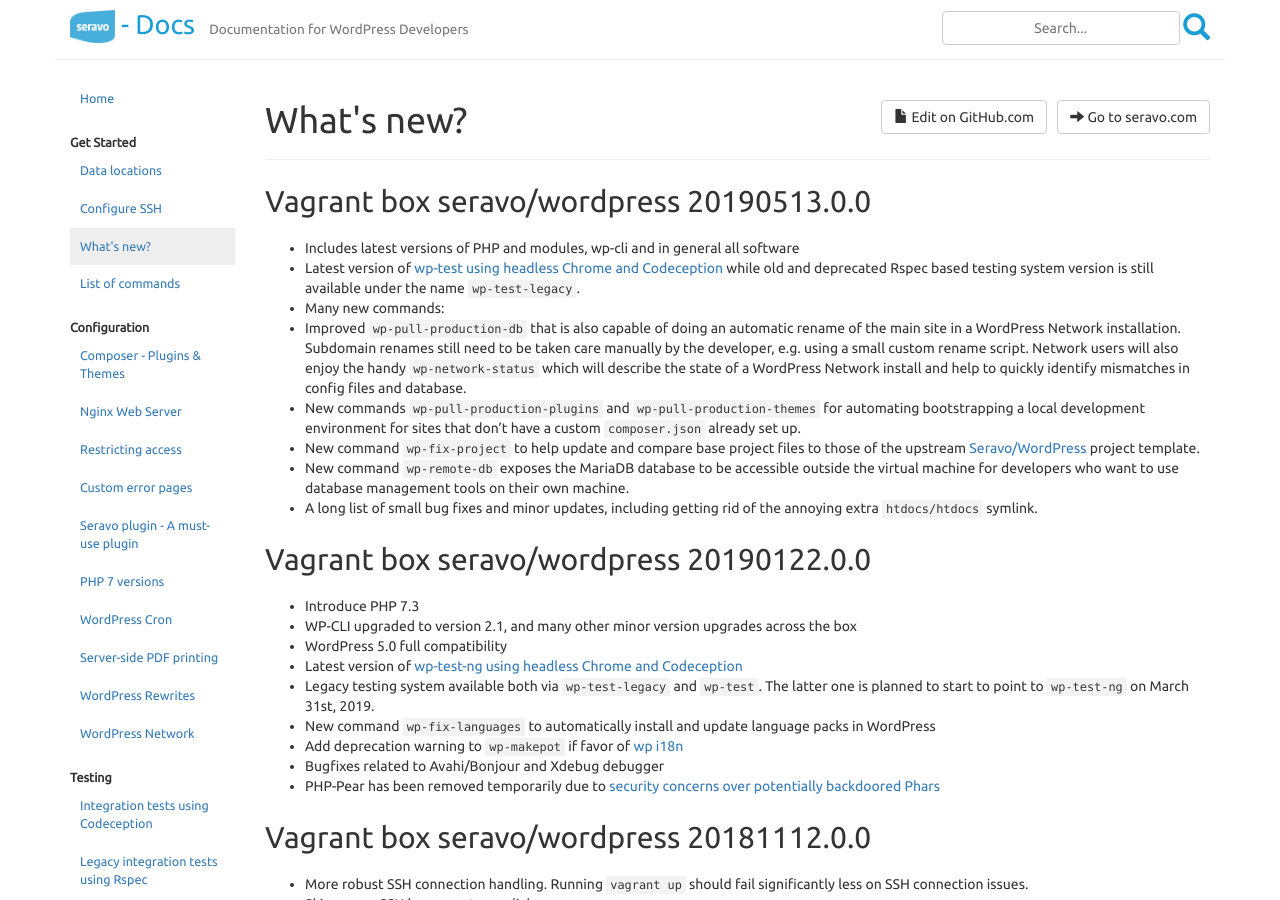
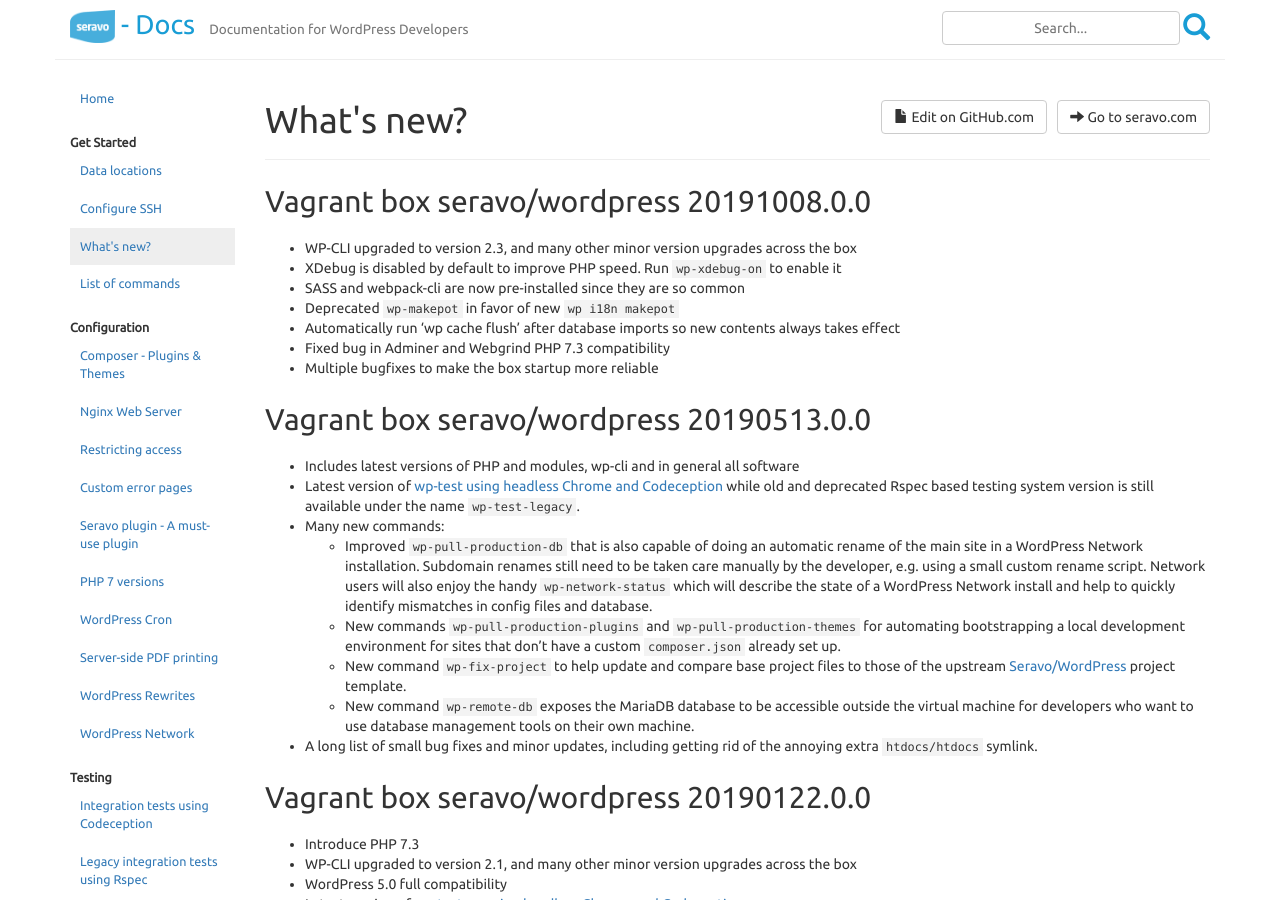
Before and after one commit to Seravo/docs, a Jekyll site: the page built from _posts/2018-11-12-release-notes.md, in a window 1280 px wide and 900 px high. Built offline with Jekyll 4.4.1, drawn with Linux system fonts in a browser that asks for light colours; nearby versions of some CDN libraries.

Commit message:
Update release notes for seravo/wordpress Vagrant box version 20191008.0.0

```diff
--- a/_posts/2018-11-12-release-notes.md
+++ b/_posts/2018-11-12-release-notes.md
@@ -6,15 +6,26 @@
 order: 4
 ---
 
+## Vagrant box seravo/wordpress 20191008.0.0
+
+* WP-CLI upgraded to version 2.3, and many other minor version upgrades across the box
+* XDebug is disabled by default to improve PHP speed. Run `wp-xdebug-on` to enable it
+* SASS and webpack-cli are now pre-installed since they are so common
+* Deprecated `wp-makepot` in favor of new `wp i18n makepot`
+* Automatically run 'wp cache flush' after database imports so new contents always takes effect
+* Fixed bug in Adminer and Webgrind PHP 7.3 compatibility
+* Multiple bugfixes to make the box startup more reliable
+
+
 ## Vagrant box seravo/wordpress 20190513.0.0
 
 * Includes latest versions of PHP and modules, wp-cli and in general all software
 * Latest version of [wp-test using headless Chrome and Codeception]({{ site.baseurl }}{% post_url 2018-09-21-ng-integration-tests %}) while old and deprecated Rspec based testing system version is still available under the name `wp-test-legacy`.
 * Many new commands:
-* Improved `wp-pull-production-db` that is also capable of doing an automatic rename of the main site in a WordPress Network installation. Subdomain renames still need to be taken care manually by the developer, e.g. using a small custom rename script. Network users will also enjoy the handy `wp-network-status` which will describe the state of a WordPress Network install and help to quickly identify mismatches in config files and database.
-* New commands `wp-pull-production-plugins` and `wp-pull-production-themes` for automating bootstrapping a local development environment for sites that don't have a custom `composer.json` already set up.
-* New command `wp-fix-project` to help update and compare base project files to those of the upstream [Seravo/WordPress](https://github.com/Seravo/wordpress) project template.
-* New command `wp-remote-db` exposes the MariaDB database to be accessible outside the virtual machine for developers who want to use database management tools on their own machine.
+  * Improved `wp-pull-production-db` that is also capable of doing an automatic rename of the main site in a WordPress Network installation. Subdomain renames still need to be taken care manually by the developer, e.g. using a small custom rename script. Network users will also enjoy the handy `wp-network-status` which will describe the state of a WordPress Network install and help to quickly identify mismatches in config files and database.
+  * New commands `wp-pull-production-plugins` and `wp-pull-production-themes` for automating bootstrapping a local development environment for sites that don't have a custom `composer.json` already set up.
+  * New command `wp-fix-project` to help update and compare base project files to those of the upstream [Seravo/WordPress](https://github.com/Seravo/wordpress) project template.
+  * New command `wp-remote-db` exposes the MariaDB database to be accessible outside the virtual machine for developers who want to use database management tools on their own machine.
 * A long list of small bug fixes and minor updates, including getting rid of the annoying extra `htdocs/htdocs` symlink.
 
 ## Vagrant box seravo/wordpress 20190122.0.0
```
